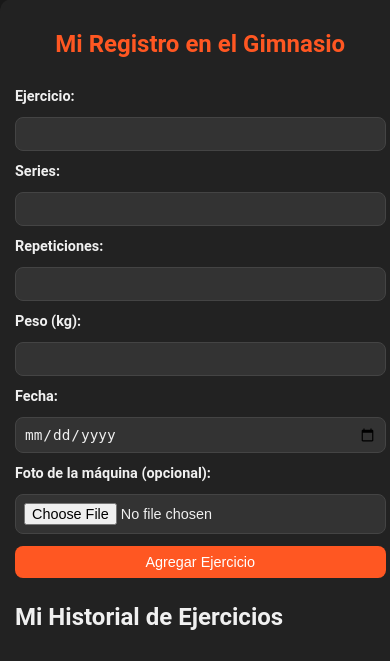
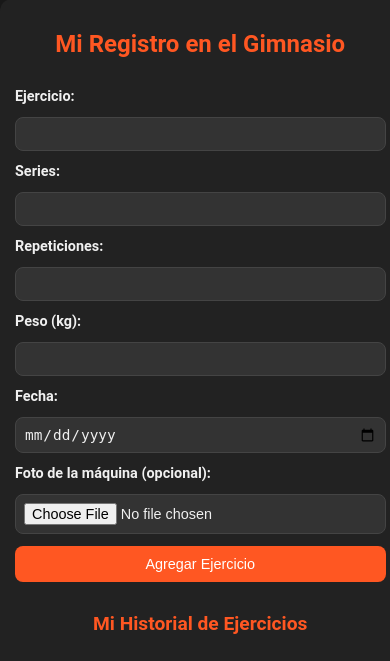
Before and after one commit to marco18062003/marco18062003.github.io, a PHP site: page /nc/index.html in a window 390 px wide; the page is wider, and only the part inside the window is pictured. Shown: the part 31-692 px from the top of that part. Run offline with PHP 8.4, Linux system fonts and the light colour scheme.

```diff
--- a/index.html
+++ b/index.html
@@ -43,8 +43,12 @@
                         <td><a href="page/basegit.html" target="_blank">Ingresar</a></td>
                     </tr>
                     <tr>
-                        <td>GYM1</td>
+                        <td>Gym</td>
                         <td><a href="nc/index1.html" target="_blank">Ingresar</a></td>
+                    </tr>
+                    <tr>
+                        <td>Don</td>
+                        <td><a href="https://peaceful-ridge-28287-bf376195425c.herokuapp.com/" target="_blank">Ingresar</a></td>
                     </tr>
                 </tbody>
             </table>
--- a/nc/styles.css
+++ b/nc/styles.css
@@ -10,7 +10,7 @@ body {
 
 /* Contenedor principal */
 .container {
-    width: 85%;
+    width: 90%;
     max-width: 1200px;
     margin: 30px auto;
     background-color: #222;   /* Fondo oscuro con leve contraste */
@@ -28,6 +28,13 @@ h1 {
     font-weight: bold;
 }
 
+h2 {
+    font-size: 1.8rem;
+    color: #FF5722;
+    margin-top: 30px;
+    text-align: center;
+}
+
 /* Formularios */
 form {
     display: grid;
@@ -42,7 +49,7 @@ label {
     font-weight: 600;
 }
 
-/* Estilo para los inputs y selects */
+/* Estilo para los inputs, selects y botones */
 input, select, button {
     padding: 12px;
     font-size: 1rem;
@@ -133,6 +140,39 @@ img.exercise-img {
 }
 
 /* Media Queries para diseño responsivo */
+@media (max-width: 1024px) {
+    .container {
+        width: 95%;
+        padding: 25px;
+    }
+
+    h1 {
+        font-size: 2.25rem;
+    }
+
+    h2 {
+        font-size: 1.6rem;
+    }
+
+    form {
+        gap: 15px;
+    }
+
+    input, button {
+        font-size: 1rem;
+        padding: 12px;
+    }
+
+    table {
+        font-size: 1rem;
+    }
+
+    img.exercise-img {
+        width: 90px;
+        height: 90px;
+    }
+}
+
 @media (max-width: 768px) {
     .container {
         width: 90%;
@@ -141,6 +181,10 @@ img.exercise-img {
 
     h1 {
         font-size: 2rem;
+    }
+
+    h2 {
+        font-size: 1.4rem;
     }
 
     form {
@@ -160,6 +204,10 @@ img.exercise-img {
         width: 80px;
         height: 80px;
     }
+
+    button {
+        padding: 12px 0;
+    }
 }
 
 @media (max-width: 480px) {
@@ -170,6 +218,10 @@ img.exercise-img {
 
     h1 {
         font-size: 1.5rem;
+    }
+
+    h2 {
+        font-size: 1.2rem;
     }
 
     label {
@@ -189,4 +241,8 @@ img.exercise-img {
         width: 70px;
         height: 70px;
     }
+
+    button {
+        padding: 10px 0;
+    }
 }
```
